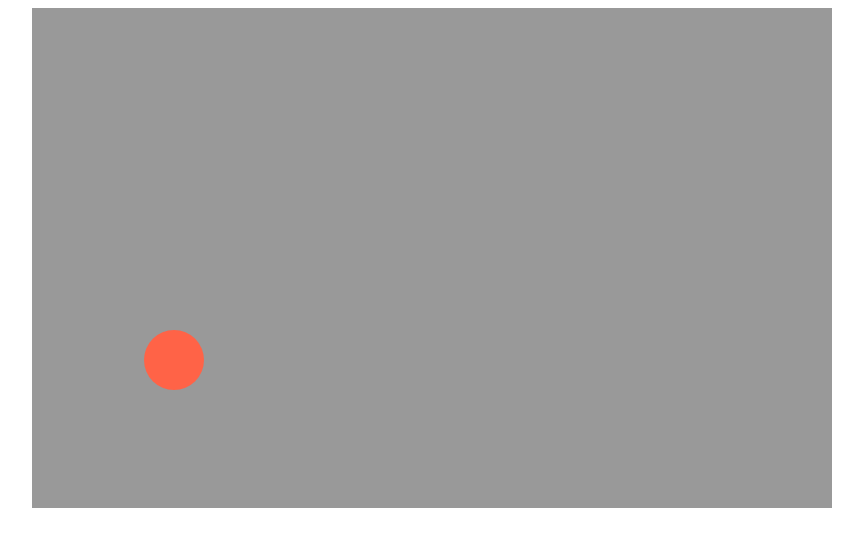
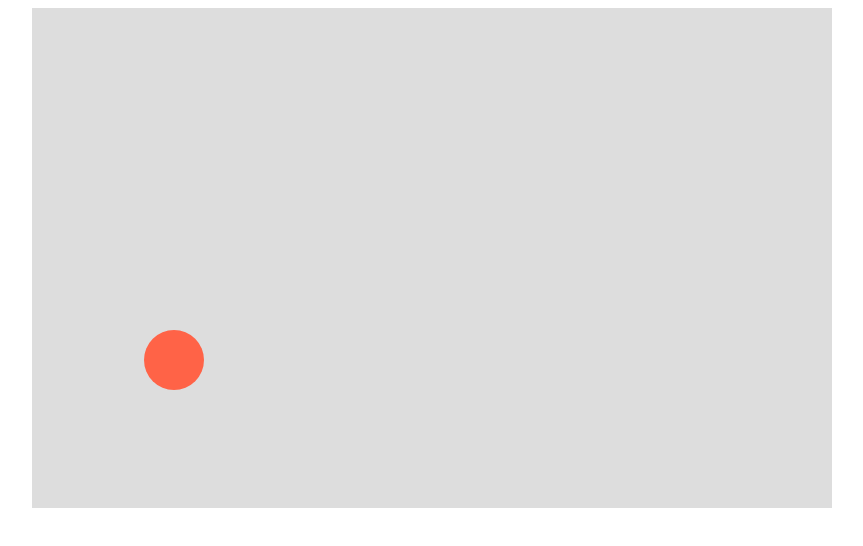
Before and after one commit to HappyKumamoto/LineDrawing, a plain HTML site: page index.html in a window 1280 px wide. Shown: the whole page, without its empty margins (208-1071 px from the left). Drawn offline with Linux system fonts and the light colour scheme.

Commit message:
Update index.html

```diff
--- a/index.html
+++ b/index.html
@@ -3,20 +3,23 @@
 <head>
     <meta charset="utf-8" />
     <title>Gamedev Canvas Workshop - lesson 2: move the ball</title>
-    <style>* { padding: 20; margin: 20; } canvas { background: #999999; display: block; margin: 0 auto; }</style>
+    <style>
+        * { padding: 20; margin: 20; }
+        canvas { background: #DDDDDD; display: block; margin: 0 auto; }
+    </style>
 </head>
 <body>
 
 <canvas id="canvas-a" width="800" height="500"></canvas>
 
 <script>
-   var canvas = document.getElementById("canvas-a");
-var ctx = canvas.getContext("2d");
-var ballRadius = 30;
-var x = canvas.width/2;
-var y = canvas.height-30;
-var dx = 2;
-var dy = -2;
+let canvas = document.getElementById("canvas-a");
+let ctx = canvas.getContext("2d");
+let ballRadius = 30;
+let x = canvas.width/2;
+let y = canvas.height-30;
+let dx = 2;
+let dy = -2;
 
 function drawBall() {
     ctx.beginPath();
```
